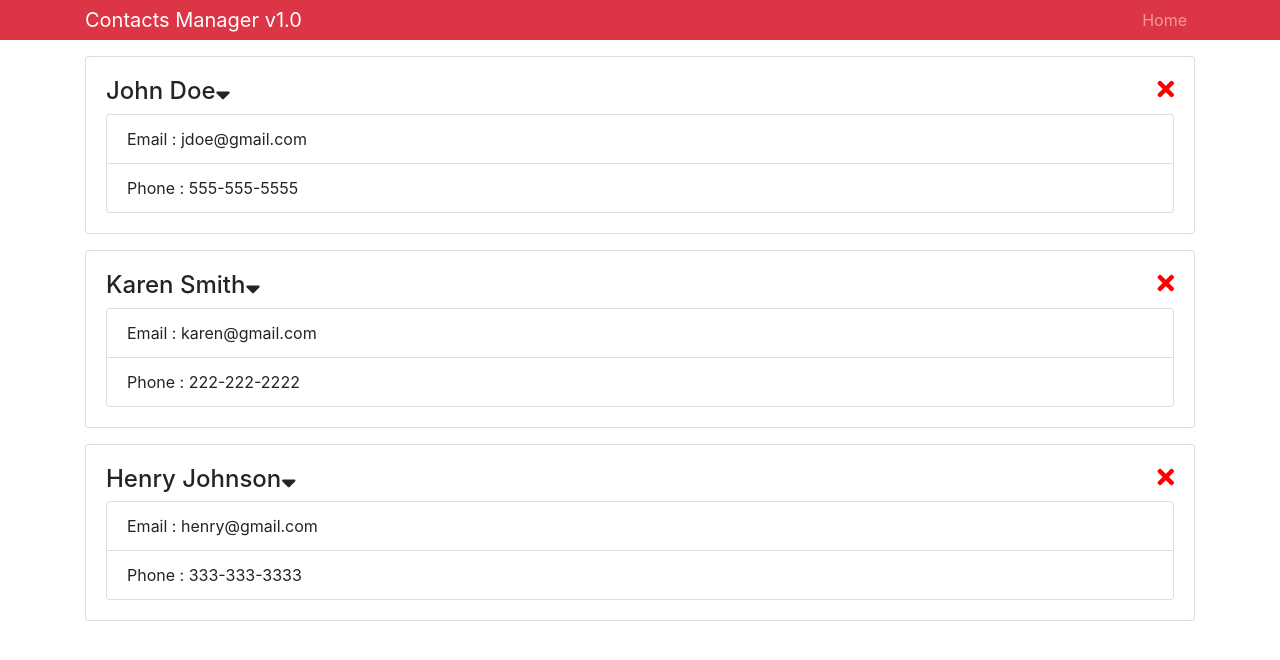
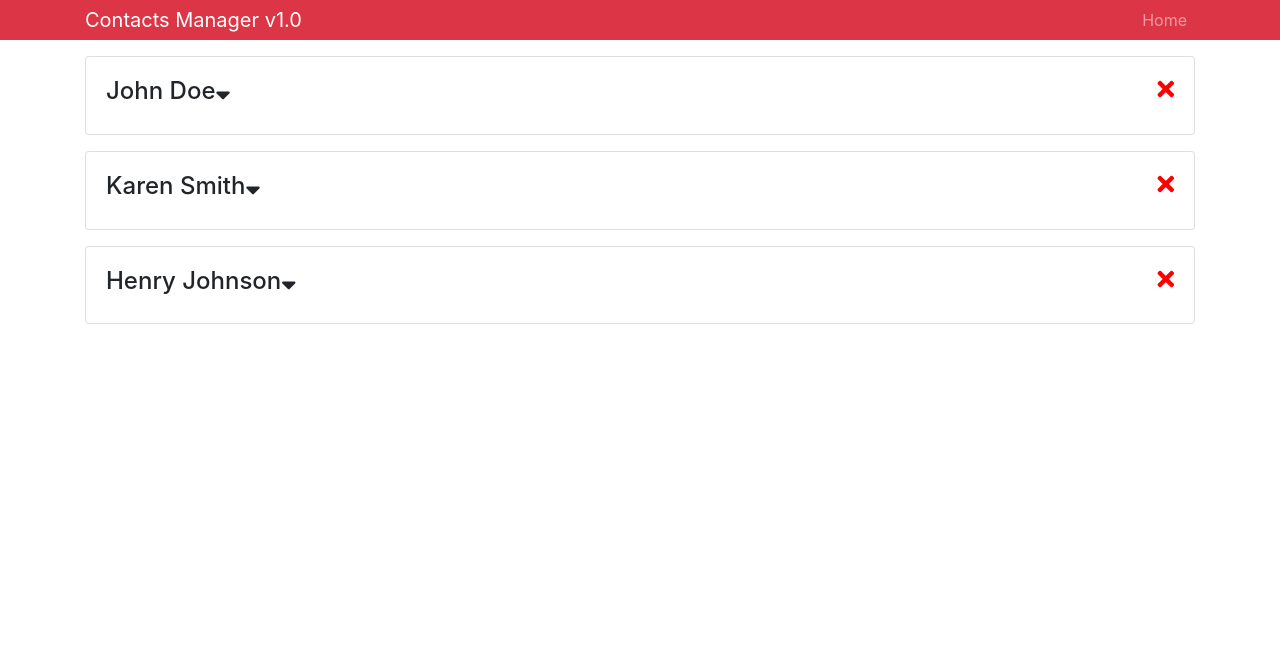
Before and after one commit to jeeteshn/react_training, a React (Create React App) app in the folder contactmanager/: page / in a window 1280 px wide. Shown: the top 660 px of the page. Built offline with nearby package versions, Linux system fonts and the light colour scheme.

Commit message:
react context

```diff
--- a/contactmanager/src/App.js
+++ b/contactmanager/src/App.js
@@ -1,19 +1,22 @@
 import React, { Component } from 'react';
 import Contacts from './components/Contacts';
 import Header from './components/Header';
+import {Provider} from './context'
+
 import 'bootstrap/dist/css/bootstrap.min.css'
-
 import './App.css';
 
 class App extends Component {
   render() {
     return (
-      <div className="App">
-        <Header branding="Contacts Manager v1.0"/>
-        <div className="container">
-          <Contacts/>
+      <Provider>
+        <div className="App">
+          <Header branding="Contacts Manager v1.0"/>
+          <div className="container">
+            <Contacts/>
+          </div>
         </div>
-      </div>
+      </Provider>
     );
   }
 }
--- a/contactmanager/src/components/Contact.js
+++ b/contactmanager/src/components/Contact.js
@@ -1,18 +1,26 @@
 import React, { Component } from 'react';
 import PropTypes from 'prop-types';
+import {Consumer} from '../context.js';
 
 class Contact extends Component {
 
   state = {
-    showContactInfo : true
+    showContactInfo : false
   }
 
-  onDeleteClick = () => {
-    this.props.onDeleteHandler()
+  onDeleteClick = (id, dispatch) => {
+    console.log("Inside onDeleteClick", id);
+    dispatch({type:'DELETE_CONTACT', payload:id});
   }
 
-  render() {
-    const {name, email, phone} = this.props.contact;
+  render () {
+    const { id, name, email, phone} = this.props.contact;
+    const { showContactInfo } = this.state;
+
+    return (
+      <Consumer>
+        {value =>{
+          const { dispatch } = value;
           return (
           <div className="card card-body mb-3">
             <h4>{name}<i  className="fas fa-sort-down"
@@ -23,22 +31,23 @@ class Contact extends Component {
                       ></i>
                       <i className="fas fa-times"
                         style={{cursor:'pointer', float:'right', color:'red'}}
-                     onClick={this.onDeleteClick}></i>
+                        onClick={this.onDeleteClick.bind(this, id, dispatch)}></i>
             </h4>
-        {this.state.showContactInfo ? (
+            {showContactInfo ? (
               <ul className="list-group">
                 <li className="list-group-item">Email : {email}</li>
                 <li className="list-group-item">Phone : {phone}</li>
               </ul>) : null
             }
           </div>
+          )}}
+      </Consumer>
     );
   }
 }
 
 Contact.propTypes = {
-  contact:  PropTypes.object.isRequired,
-  onDeleteHandler: PropTypes.func.isRequired
+  contact:  PropTypes.object.isRequired
 }
 
 export default Contact;
--- a/contactmanager/src/components/Contacts.js
+++ b/contactmanager/src/components/Contacts.js
@@ -1,46 +1,24 @@
 import React, { Component } from 'react';
 import Contact from './Contact.js';
+import {Consumer} from '../context.js'
 
 class Contacts extends Component {
-  state = {
-      contacts : [
-        {
-          id: 1,
-          name: 'John Doe',
-          email: 'jdoe@gmail.com',
-          phone: '555-555-5555'
-        },
-        {
-          id: 2,
-          name: 'Karen Smith',
-          email: 'karen@gmail.com',
-          phone: '222-222-2222'
-        },
-        {
-          id: 3,
-          name: 'Henry Johnson',
-          email: 'henry@gmail.com',
-          phone: '333-333-3333'
-        }
-      ]
-    }
-
-    deleteContact = (a_id) => {
-      const {contacts} = this.state;
-      const newContacts = contacts.filter(contact => contact.id !== a_id);
-      this.setState({contacts:newContacts});
-    }
 
   render() {
-    const {contacts} = this.state;
-    return (<div> {
-                  contacts.map(contact=>
-                    <Contact key={contact.id} contact={contact}
-                             onDeleteHandler={this.deleteContact.bind(this, contact.id)} />)
-                  }
+    return(
+      <Consumer>
+        {value => {
+          const {contacts} = value;
+          return (
+            <div> {
+              contacts.map(contact=>
+                <Contact key={contact.id} contact={contact} />)
+              }
             </div>
-           );
-
+          )
+        }}
+      </Consumer>
+    )
   }
 }
 
--- /dev/null
+++ b/contactmanager/src/context.js
@@ -0,0 +1,58 @@
+import React, { Component } from 'react';
+
+const Context = React.createContext();
+
+const reducer = (state, action) => {
+    console.log("Inside reducer");
+    switch(action.type){
+        case 'DELETE_CONTACT':
+            return {
+                ...state,
+                contacts : state.contacts.filter(
+                    contact => contact.id !== action.payload)
+                };
+        default:
+            return state;
+    }
+}
+
+export class Provider extends Component {
+    state = {
+
+        contacts : [
+          {
+            id: 1,
+            name: 'John Doe',
+            email: 'jdoe@gmail.com',
+            phone: '555-555-5555'
+          },
+          {
+            id: 2,
+            name: 'Karen Smith',
+            email: 'karen@gmail.com',
+            phone: '222-222-2222'
+          },
+          {
+            id: 3,
+            name: 'Henry Johnson',
+            email: 'henry@gmail.com',
+            phone: '333-333-3333'
+          }
+        ],
+
+        dispatch : action => {
+            this.setState(state => reducer(state, action))
+        }
+    }
+
+    render() {
+        return (
+            <Context.Provider value={this.state}>
+                {this.props.children}
+            </Context.Provider>
+        )
+    }
+
+}
+
+export const Consumer = Context.Consumer;
```
Also changed, not shown: 1 other file (tests, documents, lock files or other folders). Lines whose indentation alone changed are shown as unchanged.
